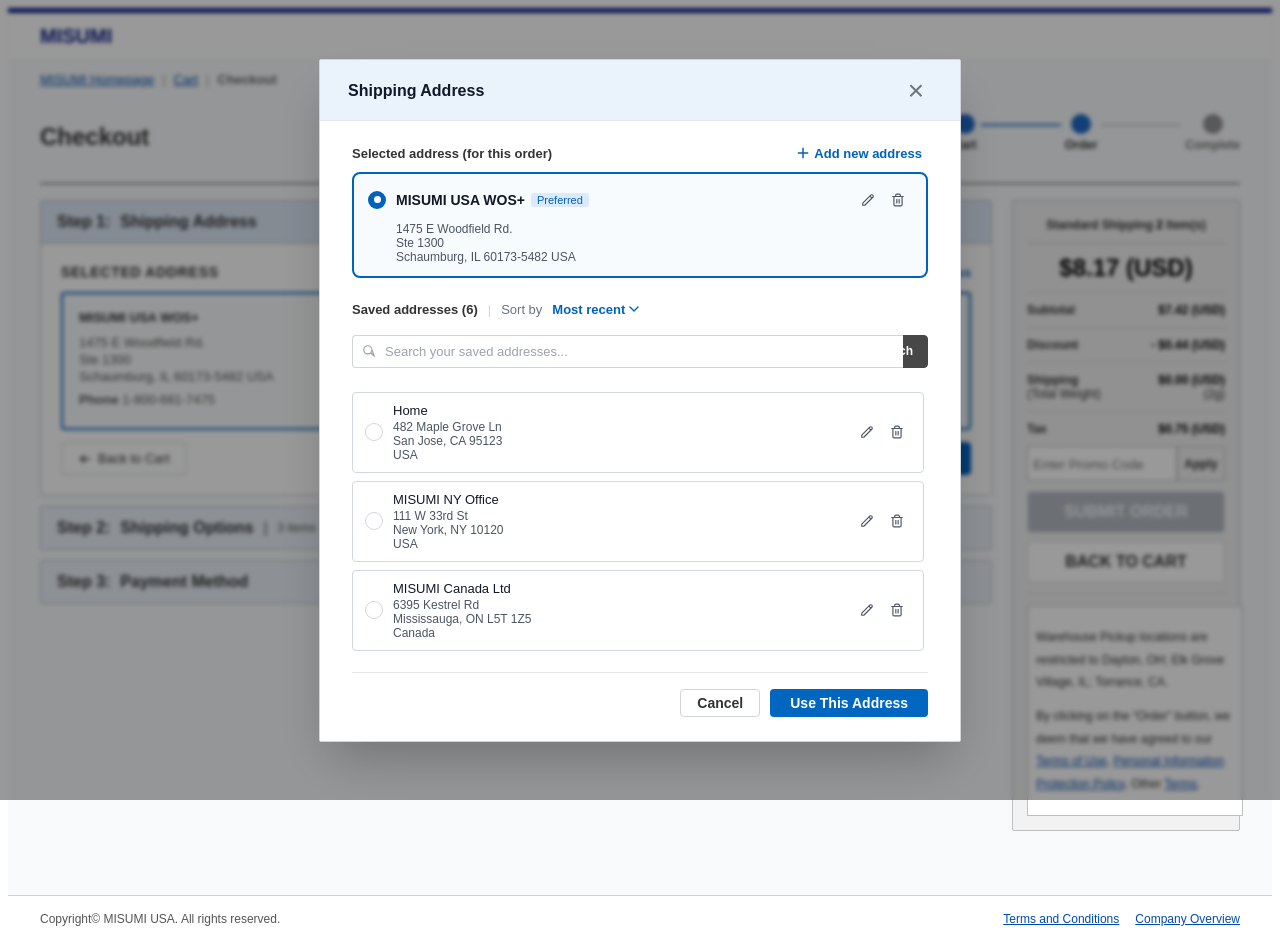
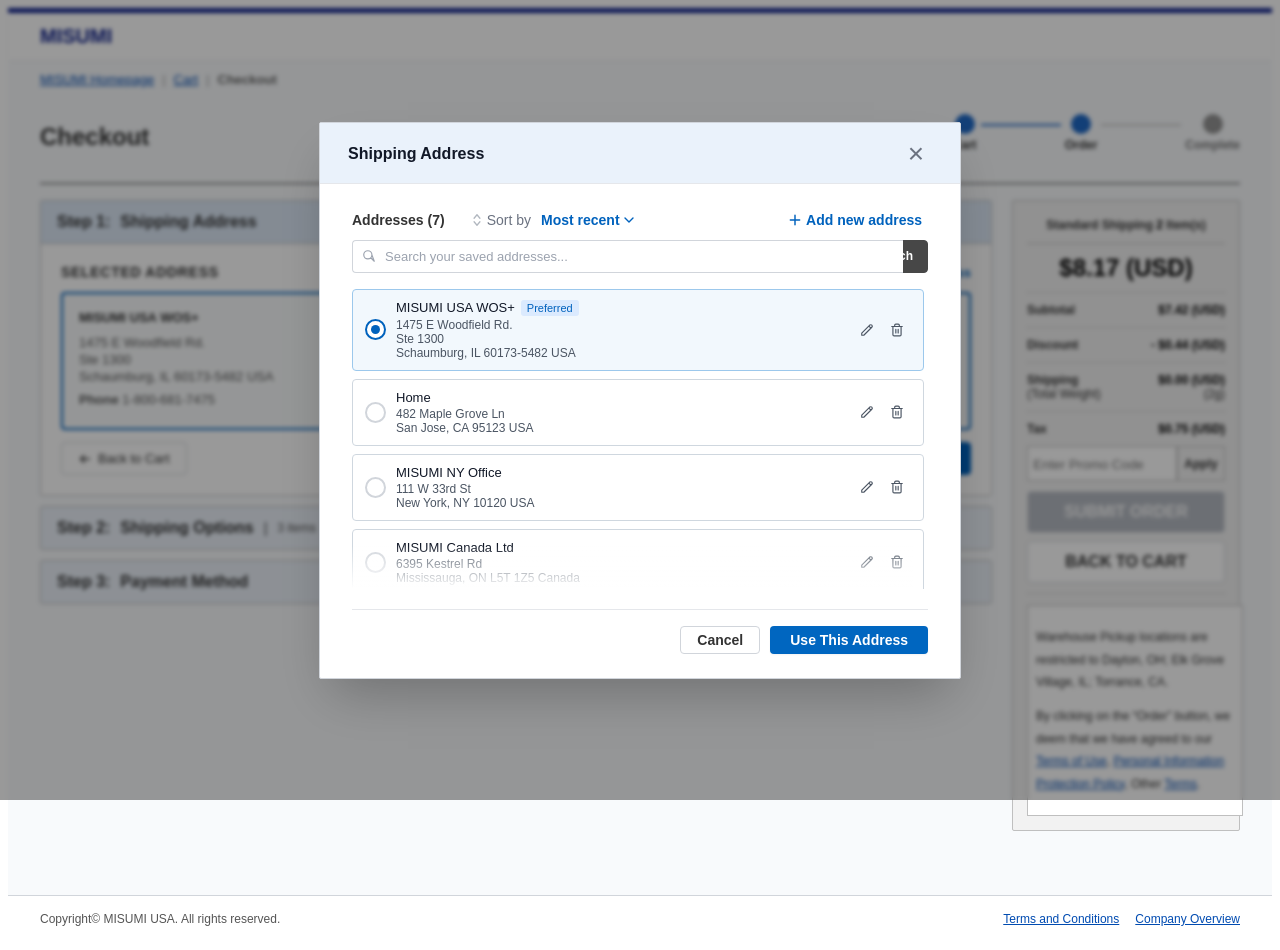
Before and after one commit to ctalos/figmamake-checkout-v90, a React (Vite) app: page / in a window 1280 px wide. Both pictures are taken after a click on the button "Select New Address". Built offline with nearby package versions, Linux system fonts and the light colour scheme; the HTML template or start-up script is replaced by a standard one.

Commit message:
012 Shipping address module changes. removing separate display of selected address card. Add alphabetic sorting. Some other logic related to adding an address, fading last address etc.

```diff
--- a/src/CheckoutPage.tsx
+++ b/src/CheckoutPage.tsx
@@ -71,11 +71,16 @@
   const stateLabel = f.state
     ? stateLabels[f.state] ?? f.state.toUpperCase()
     : "";
-  const line2 = [f.city, [stateLabel, f.zip].filter(Boolean).join(" ")]
+  const countryLabel = f.country === "ca" ? "Canada" : "USA";
+  const line2 = [
+    f.city,
+    [stateLabel, f.zip].filter(Boolean).join(" "),
+  ]
     .filter(Boolean)
     .join(", ");
-  const line3 = f.country === "ca" ? "Canada" : "USA";
-  return [f.street, line2, line3].filter(Boolean).join("\n");
+  return [f.street, [line2, countryLabel].filter(Boolean).join(" ")]
+    .filter(Boolean)
+    .join("\n");
 }
 
 function buildSeedAddresses(
@@ -102,8 +107,8 @@
     },
     {
       id: 2,
-      name: "MISUMI Warehouse B",
-      addr: "2500 Enterprise Pkwy\nChicago, IL 60666\nUSA",
+      name: "Ace Fabrication Co.",
+      addr: "2500 Enterprise Pkwy\nChicago, IL 60666 USA",
       street: "2500 Enterprise Pkwy",
       city: "Chicago",
       state: "il",
@@ -115,8 +120,8 @@
     },
     {
       id: 3,
-      name: "MISUMI Assembly Plant",
-      addr: "1020 Meacham Rd\nSchaumburg, IL 60173\nUSA",
+      name: "Bluegrass Machine Works",
+      addr: "1020 Meacham Rd\nSchaumburg, IL 60173 USA",
       street: "1020 Meacham Rd",
       city: "Schaumburg",
       state: "il",
@@ -129,7 +134,7 @@
     {
       id: 4,
       name: "Torrance Distribution Center",
-      addr: "2515 Columbia St\nTorrance, CA 90503\nUSA",
+      addr: "2515 Columbia St\nTorrance, CA 90503 USA",
       street: "2515 Columbia St",
       city: "Torrance",
       state: "ca",
@@ -142,7 +147,7 @@
     {
       id: 5,
       name: "Home",
-      addr: "482 Maple Grove Ln\nSan Jose, CA 95123\nUSA",
+      addr: "482 Maple Grove Ln\nSan Jose, CA 95123 USA",
       street: "482 Maple Grove Ln",
       city: "San Jose",
       state: "ca",
@@ -155,7 +160,7 @@
     {
       id: 6,
       name: "MISUMI NY Office",
-      addr: "111 W 33rd St\nNew York, NY 10120\nUSA",
+      addr: "111 W 33rd St\nNew York, NY 10120 USA",
       street: "111 W 33rd St",
       city: "New York",
       state: "ny",
@@ -168,7 +173,7 @@
     {
       id: 7,
       name: "MISUMI Canada Ltd",
-      addr: "6395 Kestrel Rd\nMississauga, ON L5T 1Z5\nCanada",
+      addr: "6395 Kestrel Rd\nMississauga, ON L5T 1Z5 Canada",
       street: "6395 Kestrel Rd",
       city: "Mississauga",
       state: "",
@@ -616,7 +621,7 @@
     currentAddr && initialView === "edit" ? 1 : null,
   );
   const [removingId, setRemovingId] = useState<number | null>(null);
-  const [sortOrder, setSortOrder] = useState<"recent" | "oldest">("recent");
+  const [sortOrder, setSortOrder] = useState<"recent" | "az" | "za">("recent");
   const [sortMenuOpen, setSortMenuOpen] = useState(false);
   const sortMenuRef = useRef<HTMLDivElement>(null);
   const [searchQuery, setSearchQuery] = useState("");
@@ -635,13 +640,11 @@
     return () => document.removeEventListener("mousedown", handleOutsideClick);
   }, [sortMenuOpen]);
 
-  const selectedAddress = addresses.find((a) => a.id === selectedId) ?? null;
   const editingAddress = addresses.find((a) => a.id === editingId) ?? null;
   const removingAddress = addresses.find((a) => a.id === removingId) ?? null;
   const showSearch = addresses.length >= 5;
 
-  const savedList = addresses
-    .filter((a) => a.id !== selectedId)
+  const sortedAddresses = addresses
     .filter((a) =>
       searchQuery.trim()
         ? (a.name + " " + a.addr)
@@ -649,17 +652,11 @@
             .includes(searchQuery.trim().toLowerCase())
         : true,
     )
-    .sort((a, b) =>
-      sortOrder === "recent"
-        ? b.recentValue - a.recentValue
-        : a.recentValue - b.recentValue,
-    );
-
-  function togglePreferred(id: number) {
-    setAddresses((prev) =>
-      prev.map((a) => ({ ...a, isPreferred: a.id === id })),
-    );
-  }
+    .sort((a, b) => {
+      if (sortOrder === "recent") return b.recentValue - a.recentValue;
+      if (sortOrder === "az") return a.name.localeCompare(b.name);
+      return b.name.localeCompare(a.name);
+    });
 
   function selectAddress(addr: SavedAddress) {
     setSelectedId(addr.id);
@@ -670,9 +667,60 @@
 
   function confirmUseAddress() {
     if (pendingId === null) return;
+    if (pendingId === selectedId) {
+      onClose();
+      return;
+    }
     const addr = addresses.find((a) => a.id === pendingId);
     if (addr) selectAddress(addr);
     onClose();
+  }
+
+  function renderAddressRow(a: SavedAddress) {
+    const activeId = pendingId ?? selectedId;
+    const isActive = a.id === activeId;
+    return (
+      <div
+        key={a.id}
+        onClick={() => setPendingId(a.id)}
+        className={[
+          s.caSavedItem,
+          isActive ? s.caSavedItemSelected : "",
+        ].join(" ")}
+      >
+        <div
+          className={[
+            s.caSavedRadio,
+            isActive ? s.caSavedRadioActive : "",
+          ].join(" ")}
+        >
+          {isActive && <div className={s.caSavedRadioDot} />}
+        </div>
+        <div className={s.caSavedInfo}>
+          <div className={s.caSavedNameRow}>
+            <span className={s.caSavedName}>{a.name}</span>
+            {a.isPreferred && (
+              <span className={s.caSavedPrimary}>Preferred</span>
+            )}
+          </div>
+          <div className={s.caSavedAddr}>{a.addr}</div>
+        </div>
+        <div className={s.caCardTopActions}>
+          <IconEditButton
+            onClick={(e) => {
+              e.stopPropagation();
+              openEditFor(a.id);
+            }}
+          />
+          <IconDeleteButton
+            onClick={(e) => {
+              e.stopPropagation();
+              openRemoveFor(a.id);
+            }}
+          />
+        </div>
+      </div>
+    );
   }
 
   function openEditFor(id: number) {
@@ -721,92 +769,26 @@
         {view === "select" && (
           <div className={s.caBody}>
             <div className={s.caSection}>
-              <div className={s.caSelectedHeaderRow}>
+              <div className={s.caAddrListHeaderRow}>
+                <div className={s.caSavedHeader}>
                   <p className={s.caSectionTitle}>
-                  Selected address (for this order)
+                    Addresses ({addresses.length})
                   </p>
-                <button
-                  onClick={() => setView("add")}
-                  className={s.caAddLink}
-                >
+                  {addresses.length > 1 && (
+                    <div className={s.caSortRow}>
                       <svg
-                    className={s.caAddLinkIcon}
+                        className={s.caSortLabelIcon}
+                        viewBox="0 0 10 12"
                         fill="none"
-                    viewBox="0 0 14 14"
                       >
                         <path
-                      d="M7 2.33333V11.6667M11.6667 7H2.33333"
-                      stroke="#0062BD"
+                          d="M2.5 4.5L5 1.5L7.5 4.5M2.5 7.5L5 10.5L7.5 7.5"
+                          stroke="#b1b7bf"
+                          strokeWidth="1.1"
                           strokeLinecap="round"
                           strokeLinejoin="round"
-                      strokeWidth="1.45833"
                         />
                       </svg>
-                  Add new address
-                </button>
-              </div>
-              {selectedAddress && (
-                <div className={s.caCurrentCard}>
-                  <div className={s.caCurrentCardTopRow}>
-                    <div className={s.caCurrentCardRadio}>
-                      <div className={s.caRadioFilled}>
-                        <div className={s.caRadioFilledDot} />
-                      </div>
-                    </div>
-                    <div className={s.caCurrentNameRow}>
-                      <span className={s.caCurrentName}>
-                        {selectedAddress.name}
-                      </span>
-                      {selectedAddress.isPreferred && (
-                        <span className={s.caSavedPrimary}>Preferred</span>
-                      )}
-                    </div>
-                    <div className={s.caCardTopActions}>
-                      <IconEditButton
-                        onClick={(e) => {
-                          e.stopPropagation();
-                          openEditFor(selectedAddress.id);
-                        }}
-                      />
-                      <IconDeleteButton
-                        onClick={(e) => {
-                          e.stopPropagation();
-                          openRemoveFor(selectedAddress.id);
-                        }}
-                      />
-                    </div>
-                  </div>
-                  <div className={s.caCurrentCardBody}>
-                    <div className={s.caCurrentAddr}>
-                      {selectedAddress.addr}
-                    </div>
-                    {!selectedAddress.isPreferred && (
-                      <label className={s.caPreferredRow}>
-                        <input
-                          type="checkbox"
-                          className={s.caCheckbox}
-                          checked={false}
-                          onChange={() => togglePreferred(selectedAddress.id)}
-                        />
-                        <span className={s.caCheckboxLabel}>
-                          Make this my preferred address
-                        </span>
-                        <PreferredAddressInfoIcon />
-                      </label>
-                    )}
-                  </div>
-                </div>
-              )}
-            </div>
-
-            {addresses.length > 1 && (
-              <div className={s.caSection}>
-                <div className={s.caSavedHeader}>
-                  <p className={s.caSectionTitle}>
-                    Saved addresses ({savedList.length})
-                  </p>
-                  <span className={s.caSavedHeaderDivider}>|</span>
-                  <div className={s.caSortRow}>
                       <span className={s.caSortLabel}>Sort by</span>
                       <div className={s.caSortDropdown} ref={sortMenuRef}>
                           <button
@@ -814,7 +796,11 @@
                             className={s.caSortTrigger}
                             onClick={() => setSortMenuOpen((open) => !open)}
                           >
-                        {sortOrder === "recent" ? "Most recent" : "Least recent"}
+                            {sortOrder === "recent"
+                              ? "Most recent"
+                              : sortOrder === "az"
+                                ? "A – Z"
+                                : "Z – A"}
                             <svg
                               className={s.caSortTriggerIcon}
                               viewBox="0 0 10 6"
@@ -845,26 +831,107 @@
                                 }}
                               >
                                 Most recent
+                                {sortOrder === "recent" && (
+                                  <svg
+                                    className={s.caSortMenuCheck}
+                                    viewBox="0 0 12 10"
+                                    fill="none"
+                                  >
+                                    <path
+                                      d="M1 5l3.5 3.5L11 1"
+                                      stroke="#0062bd"
+                                      strokeWidth="1.6"
+                                      strokeLinecap="round"
+                                      strokeLinejoin="round"
+                                    />
+                                  </svg>
+                                )}
                               </button>
                               <button
                                 type="button"
                                 className={[
                                   s.caSortMenuItem,
-                              sortOrder === "oldest"
+                                  sortOrder === "az"
                                     ? s.caSortMenuItemActive
                                     : "",
                                 ].join(" ")}
                                 onClick={() => {
-                              setSortOrder("oldest");
+                                  setSortOrder("az");
                                   setSortMenuOpen(false);
                                 }}
                               >
-                            Least recent
-                          </button>
-                        </div>
-                      )}
-                    </div>
-                  </div>
+                                A – Z
+                                {sortOrder === "az" && (
+                                  <svg
+                                    className={s.caSortMenuCheck}
+                                    viewBox="0 0 12 10"
+                                    fill="none"
+                                  >
+                                    <path
+                                      d="M1 5l3.5 3.5L11 1"
+                                      stroke="#0062bd"
+                                      strokeWidth="1.6"
+                                      strokeLinecap="round"
+                                      strokeLinejoin="round"
+                                    />
+                                  </svg>
+                                )}
+                              </button>
+                              <button
+                                type="button"
+                                className={[
+                                  s.caSortMenuItem,
+                                  sortOrder === "za"
+                                    ? s.caSortMenuItemActive
+                                    : "",
+                                ].join(" ")}
+                                onClick={() => {
+                                  setSortOrder("za");
+                                  setSortMenuOpen(false);
+                                }}
+                              >
+                                Z – A
+                                {sortOrder === "za" && (
+                                  <svg
+                                    className={s.caSortMenuCheck}
+                                    viewBox="0 0 12 10"
+                                    fill="none"
+                                  >
+                                    <path
+                                      d="M1 5l3.5 3.5L11 1"
+                                      stroke="#0062bd"
+                                      strokeWidth="1.6"
+                                      strokeLinecap="round"
+                                      strokeLinejoin="round"
+                                    />
+                                  </svg>
+                                )}
+                              </button>
+                            </div>
+                          )}
+                      </div>
+                    </div>
+                  )}
+                </div>
+                <button
+                  onClick={() => setView("add")}
+                  className={s.caAddLink}
+                >
+                  <svg
+                    className={s.caAddLinkIcon}
+                    fill="none"
+                    viewBox="0 0 14 14"
+                  >
+                    <path
+                      d="M7 2.33333V11.6667M11.6667 7H2.33333"
+                      stroke="#0062BD"
+                      strokeLinecap="round"
+                      strokeLinejoin="round"
+                      strokeWidth="1.45833"
+                    />
+                  </svg>
+                  Add new address
+                </button>
               </div>
               {showSearch && (
                 <div className={s.caSearchRow}>
@@ -892,61 +959,17 @@
                   <button className={s.caSearchBtn}>Search</button>
                 </div>
               )}
+              <div className={s.caSavedListWrap}>
                 <div
-                  className={[
-                    s.caSavedList,
-                    showSearch ? s.caSavedListScroll : "",
-                  ].join(" ")}
-                >
-                  {savedList.map((a) => (
-                    <div
-                      key={a.id}
-                      onClick={() => setPendingId(a.id)}
-                      className={[
-                        s.caSavedItem,
-                        pendingId === a.id ? s.caSavedItemSelected : "",
-                      ].join(" ")}
-                    >
-                      <div
-                        className={[
-                          s.caSavedRadio,
-                          pendingId === a.id ? s.caSavedRadioActive : "",
-                        ].join(" ")}
-                      >
-                        {pendingId === a.id && (
-                          <div className={s.caSavedRadioDot} />
-                        )}
-                      </div>
-                      <div className={s.caSavedInfo}>
-                        <div className={s.caSavedNameRow}>
-                          <span className={s.caSavedName}>{a.name}</span>
-                          {a.isPreferred && (
-                            <span className={s.caSavedPrimary}>
-                              Preferred
-                            </span>
-                          )}
-                        </div>
-                        <div className={s.caSavedAddr}>{a.addr}</div>
-                      </div>
-                      <div className={s.caCardTopActions}>
-                        <IconEditButton
-                          onClick={(e) => {
-                            e.stopPropagation();
-                            openEditFor(a.id);
-                          }}
-                        />
-                        <IconDeleteButton
-                          onClick={(e) => {
-                            e.stopPropagation();
-                            openRemoveFor(a.id);
-                          }}
-                        />
-                      </div>
-                    </div>
-                  ))}
-                </div>
-              </div>
-            )}
+                  className={[s.caSavedList, s.caSavedListScroll].join(" ")}
+                >
+                  {sortedAddresses.map((a) => renderAddressRow(a))}
+                </div>
+                {sortedAddresses.length >= 4 && (
+                  <div className={s.caSavedListFade} />
+                )}
+              </div>
+            </div>
 
             <div className={s.caFormFooter}>
               <button onClick={onClose} className={s.modalCancelBtn}>
--- a/src/styles/checkout.module.scss
+++ b/src/styles/checkout.module.scss
@@ -2526,7 +2526,7 @@
 .caSectionTitle {
   font-family: "Roboto:Bold", sans-serif;
   font-weight: 700;
-  font-size: 13px;
+  font-size: 14px;
   color: #333;
   margin: 0 0 10px 0;
 }
@@ -2720,11 +2720,18 @@
   align-items: center;
   gap: 4px;
   flex-shrink: 0;
+  margin-left: 1rem;
+}
+
+.caSortLabelIcon {
+  width: 12px;
+  height: 14px;
+  flex-shrink: 0;
 }
 
 .caSortLabel {
   font-family: "Roboto:Regular", sans-serif;
-  font-size: 13px;
+  font-size: 14px;
   color: #6b7280;
 }
 
@@ -2739,7 +2746,7 @@
   border: none;
   background: none;
   padding: 4px 6px;
-  font-size: 13px;
+  font-size: 14px;
   font-family: "Roboto:Bold", sans-serif;
   font-weight: 700;
   color: #0062bd;
@@ -2775,6 +2782,10 @@
 }
 
 .caSortMenuItem {
+  display: flex;
+  align-items: center;
+  justify-content: space-between;
+  gap: 10px;
   text-align: left;
   border: none;
   background: none;
@@ -2797,10 +2808,30 @@
   background-color: #eff6ff;
 }
 
+.caSortMenuCheck {
+  width: 12px;
+  height: 10px;
+  flex-shrink: 0;
+}
+
 .caSavedListScroll {
-  max-height: 260px;
+  max-height: 300px;
   overflow-y: auto;
   padding-right: 4px;
+}
+
+.caSavedListWrap {
+  position: relative;
+}
+
+.caSavedListFade {
+  position: absolute;
+  left: 0;
+  right: 15px;
+  bottom: 0;
+  height: 44px;
+  background: linear-gradient(to bottom, rgba(255, 255, 255, 0), rgba(255, 255, 255, 1));
+  pointer-events: none;
 }
 
 .caRemoveWrap {
@@ -2916,20 +2947,21 @@
   }
 }
 
+.caAddrListHeaderRow {
+  display: flex;
+  align-items: center;
+  justify-content: space-between;
+  margin-bottom: 0.5rem;
+}
+
 .caSavedHeader {
   display: flex;
   align-items: center;
   gap: 10px;
-  margin-bottom: 14px;
 
   .caSectionTitle {
     margin-bottom: 0;
   }
-}
-
-.caSavedHeaderDivider {
-  color: #d1d5db;
-  font-size: 13px;
 }
 
 .caAddLink {
@@ -2938,7 +2970,7 @@
   cursor: pointer;
   font-family: "Roboto:Bold", sans-serif;
   font-weight: 700;
-  font-size: 13px;
+  font-size: 14px;
   color: #0062bd;
   white-space: nowrap;
   display: flex;
@@ -2959,7 +2991,7 @@
   display: flex;
   align-items: stretch;
   gap: 0;
-  margin-bottom: 24px;
+  margin-bottom: 1rem;
 }
 
 .caSearchWrap {
@@ -3038,10 +3070,10 @@
 }
 
 .caSavedRadio {
-  width: 16px;
-  height: 16px;
+  width: 17px;
+  height: 17px;
   border-radius: 50%;
-  border: 1px solid #d1d5db;
+  border: 2px solid #d1d5db;
   background: #fff;
   flex-shrink: 0;
   display: flex;
@@ -3050,15 +3082,15 @@
 }
 
 .caSavedRadioActive {
-  border: 2px solid #0062bd;
+  border-color: #0062bd;
+  background: #fff;
+}
+
+.caSavedRadioDot {
+  width: 9px;
+  height: 9px;
+  border-radius: 50%;
   background: #0062bd;
-}
-
-.caSavedRadioDot {
-  width: 6px;
-  height: 6px;
-  border-radius: 50%;
-  background: #fff;
 }
 
 .caSavedInfo {
@@ -3081,7 +3113,7 @@
   background-color: #dbeafe;
   color: #0062bd;
   font-size: 11px;
-  padding: 1px 6px;
+  padding: 2px 6px;
   border-radius: 3px;
 }
 
```
Lines whose indentation alone changed are shown as unchanged.
